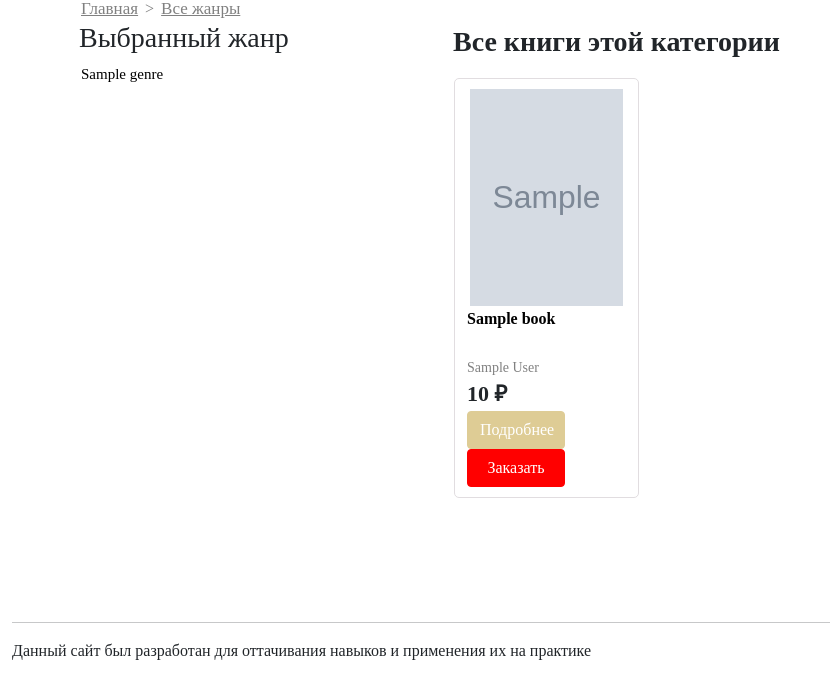
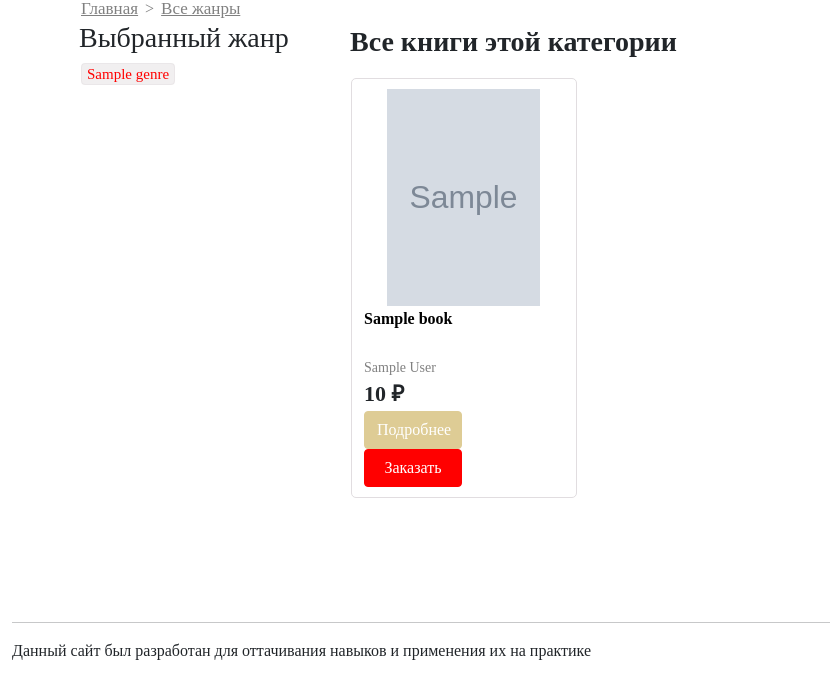
Before and after one commit to mabredin/djangolearn, a Django app: page /genre/1/ in a window 1280 px wide; the page is wider, and only the part inside the window is pictured. Shown: the part 303-982 px from the top of that part, without its empty margins (0-830 px from the left). Run offline with Django 4.2, Linux system fonts and the light colour scheme; tables that the repository leaves empty hold one stand-in row (values such as "Sample post"); grey boxes marked "Sample" are stand-in pictures; some libraries are stand-ins or nearby versions.

Commit message:
Fix catalog.html, detail.html, genre.html and index.html Change style.css and views.py

```diff
--- a/BookStore/catalog/views.py
+++ b/BookStore/catalog/views.py
@@ -11,7 +11,7 @@ class HomePageView(generic.ListView):
     context_object_name = 'latest_books_list'
 
     def get_queryset(self):
-        return Book.objects.order_by('-id')[:6]
+        return Book.objects.order_by('-id')[:5]
 
 
 class CatalogView(generic.ListView):
@@ -19,36 +19,33 @@ class CatalogView(generic.ListView):
     template_name = 'catalog/catalog.html'
     context_object_name = 'list_genres'
 
-    # def get_context_data(self, *args, **kwargs):
-    #     self.object_list = super().get_queryset()
-    #     context = super(GenresView, self).get_context_data(*args, **kwargs)
-
     def get_queryset(self):
         return Genre.objects.all()
 
-    # def get(self, request, *args, **kwargs):
-    #     books = Book.objects.all()
-    #     genres = Genre.objects.all()
-    #     context = {}
-    #     context.update(books=books, genres=genres)
-    #     return self.render_to_response(context)
 
-
-class GenreView(generic.ListView):
+class GenreView(generic.DetailView):
     model = Genre
     template_name = 'catalog/genre.html'
-    context_object_name = 'genre'
 
-    def get_queryset(self):
-        return Genre.objects.filter(id=self.kwargs['pk'])
+    def get_context_data(self, **kwargs):
+        context = super().get_context_data(**kwargs)
+        context['book_list'] = Book.objects.all()
+        context['genre_list'] = Genre.objects.all()
+        return context
+
+#     def get_queryset(self):
+#         return Genre.objects.filter(id=self.kwargs['pk'])
 
 
 class DetailView(generic.DetailView):
     model = Book
     template_name = 'catalog/detail.html'
 
-    def get_queryset(self):
-        return Book.objects.all()
+    def get_context_data(self, **kwargs):
+        context = super().get_context_data(**kwargs)
+        context['book_list'] = Book.objects.all()
+        context['genre_list'] = Genre.objects.all()
+        return context
 
 
 def about(request):
--- a/BookStore/static/css/style.css
+++ b/BookStore/static/css/style.css
@@ -77,7 +77,22 @@
     border-width: thin;
     border-radius: 4px;
     border-color: #E1DDE078;
-    padding: 0 5px;
+    padding: 2px 5px;
+}
+
+.title_genres_ul li {
+    padding-bottom: 6px;
+}
+
+.selected_genre {
+    color: red;
+    text-decoration: none;
+    background-color: #E1DDE078;
+    border-style: solid;
+    border-width: thin;
+    border-radius: 4px;
+    border-color: #E1DDE078;
+    padding: 2px 5px;
 }
 
 .title_all_books {
@@ -116,6 +131,10 @@
 .cost {
     font-size: 22px;
     text-align: left;
+}
+
+#f {
+    width: 238px;
 }
 
 #in-book {
@@ -168,6 +187,11 @@
     box-shadow: none;
 }
 
+#books {
+    padding-left: 0;
+    padding-right: 0;
+}
+
 .books {
     color: black;
     text-decoration: none;
--- a/BookStore/templates/catalog/catalog.html
+++ b/BookStore/templates/catalog/catalog.html
@@ -1,6 +1,9 @@
 {% extends "base_generic.html" %}
 
 {% block content %}
+<div class="row">
+    <div class="return"><a href="{% url 'catalog:home' %}" class="back">Главная</a><span style="color: gray; padding: 0 3px">
+</div>
 <div class="row" style="margin: 0 10px;">
     {% if list_genres %}
     <div class="col-sm-3">
@@ -11,7 +14,7 @@
             {% endfor %}
         </ul>
     </div>
-    <div class="col-sm-8" style="padding-left: 0; padding-right: 0">
+    <div class="col-sm-8" id="books">
         <div class="title_all_books"><b>Все книги в магазине</b></div>
         <ul class="line">
             {% for genre in list_genres %}
--- a/BookStore/templates/catalog/genre.html
+++ b/BookStore/templates/catalog/genre.html
@@ -2,25 +2,30 @@
 
 {% block content %}
 <div class="row">
-    <div class="return"><a href="{% url 'catalog:home' %}" class="back">Главная</a><span style="color: gray; padding: 0 3px"> > </span>
-        <a href="{% url 'catalog:catalog' %}" class="back">Все жанры</a></div>
+    <div class="return">
+        <a href="{% url 'catalog:home' %}" class="back">Главная</a><span style="color: gray; padding: 0 3px"> > </span>
+        <a href="{% url 'catalog:catalog' %}" class="back">Все жанры</a>
+    </div>
 </div>
 <div class="row" style="margin: 0 10px;">
     {% if genre %}
-    <div class="col-sm-4">
+    <div class="col-sm-3">
         <h2 class="title_genres_h2">Выбранный жанр</h2>
         <ul class="title_genres_ul">
-            {% for genre in genre %}
-            <li>{{ genre.name }}</li>
+            {% for g in genre_list %}
+            {% if genre.name == g.name %}
+            <li><span class="selected_genre">{{ g.name }}</span></li>
+            {% else %}
+            <li><a href="{% url 'catalog:genre' g.id %}">{{ g.name }}</a></li>
+            {% endif %}
             {% endfor %}
         </ul>
     </div>
-    <div class="col-sm-8" style="padding-left: 0; padding-right: 0">
+    <div class="col-sm-8" id="books">
         <div class="title_all_books"><b>Все книги этой категории</b></div>
         <ul class="line">
-            {% for genre in genre %}
             {% for book in genre.genre_book.all %}
-            <li class="col-sm-3" style="float: left; margin-bottom: 15px">
+            <li class="col-sm-3" style="float: left; margin-bottom: 15px; width: 237.5px;">
                 <div id="in-book" class="row">
                     <div class="image">
                         {% if book.image %}
@@ -45,8 +50,9 @@
                 </div>
             </li>
             {% endfor %}
-            {% endfor %}
         </ul>
+    </div>
+    <div class="col-sm-1">
     </div>
     {% else %}
     <p>Нет жанров!</p>
```
Also changed, not shown: BookStore/templates/catalog/detail.html (+9 -0 lines), BookStore/templates/catalog/index.html (+12 -11 lines).
